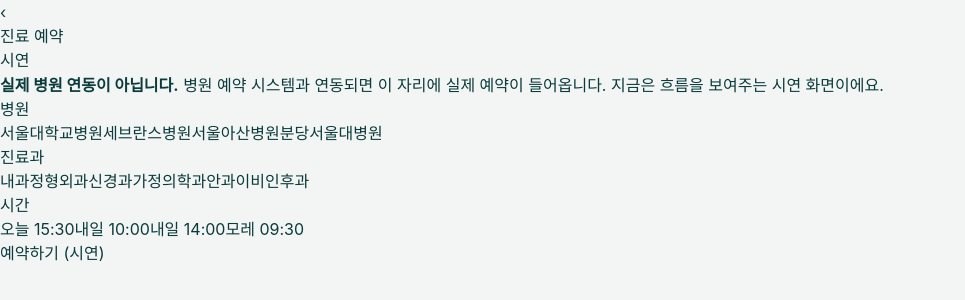
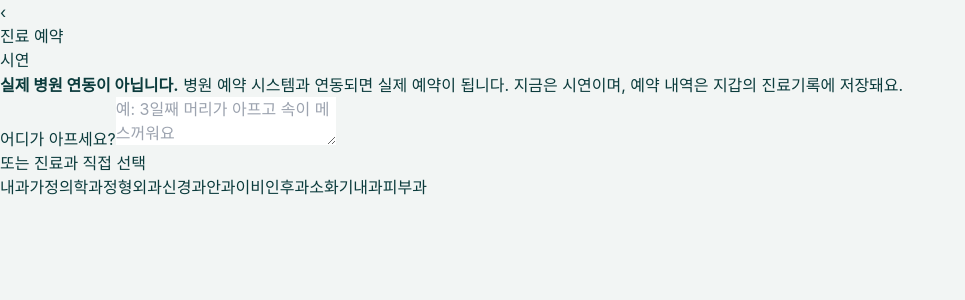
Before and after one commit to dandanyoou/medicalidentity, a React (Vite) app: page /booking in a window 1280 px wide. Shown: the top 300 px of the page, without its empty margins (0-965 px from the left). Built offline with nearby package versions, Linux system fonts and the light colour scheme.

Commit message:
feat(booking): symptom→department→hospital→book pipeline, creates visit record

```diff
--- a/src/booking/BookingScreen.tsx
+++ b/src/booking/BookingScreen.tsx
@@ -1,26 +1,82 @@
-import { useEffect, useState } from "react";
+import { useEffect, useMemo, useState } from "react";
 import { Link } from "react-router-dom";
+import { searchSymptoms } from "../symptom-info/data";
+import { addVisit } from "../visits/store";
 
 /**
- * 진료 예약 — 시연(데모) 화면.
+ * 진료 예약 — 증상에서 출발하는 파이프라인.
  *
- * 중요: 실제 병원 예약 시스템과 연동되어 있지 않다. 병원 EMR·예약 시스템과의
- * 연동은 병원 파트너십이 선결이며, 그 전까지 이 화면은 "이런 흐름이 된다"를
- * 보여주는 시연일 뿐이다 — 가짜로 실제 예약이 되는 척하지 않는다.
+ *   어디가 아픈지 입력  →  추천 진료과  →  병원 선택  →  시간  →  예약
+ *
+ * "어느 과/어느 병원에 가야 하지?"를 증상에서 바로 풀어준다(기존 증상 엔진 재사용).
+ * 예약하면 지갑의 진료기록(Visit)으로 저장돼 수납·기록과 이어진다.
+ *
+ * 정직: 실제 병원 예약 시스템과 연동되어 있지 않다(시연). 다만 예약 '의도'는
+ * 진료기록에 실제로 저장된다 — 병원 연동이 생기면 이 자리에 실제 예약이 들어온다.
  */
-const DEMO_HOSPITALS = ["서울대학교병원", "세브란스병원", "서울아산병원", "분당서울대병원"];
-const DEMO_DEPTS = ["내과", "정형외과", "신경과", "가정의학과", "안과", "이비인후과"];
+const DEMO_HOSPITALS = [
+  "서울대학교병원",
+  "세브란스병원",
+  "서울아산병원",
+  "분당서울대병원",
+];
+const ALL_DEPTS = ["내과", "가정의학과", "정형외과", "신경과", "안과", "이비인후과", "소화기내과", "피부과"];
 const DEMO_SLOTS = ["오늘 15:30", "내일 10:00", "내일 14:00", "모레 09:30"];
+const MEMBER = "self";
+
+type Step = "symptom" | "hospital" | "time" | "done";
+
+function slotToDate(slot: string): string {
+  const d = new Date();
+  if (slot.startsWith("내일")) d.setDate(d.getDate() + 1);
+  else if (slot.startsWith("모레")) d.setDate(d.getDate() + 2);
+  return d.toISOString().slice(0, 10);
+}
 
 export function BookingScreen() {
   useEffect(() => {
     document.title = "진료 예약 (시연) — 가족 의료지갑";
   }, []);
 
-  const [hospital, setHospital] = useState(DEMO_HOSPITALS[0]);
-  const [dept, setDept] = useState(DEMO_DEPTS[0]);
-  const [slot, setSlot] = useState(DEMO_SLOTS[0]);
-  const [booked, setBooked] = useState(false);
+  const [step, setStep] = useState<Step>("symptom");
+  const [query, setQuery] = useState("");
+  const [dept, setDept] = useState<string | null>(null);
+  const [hospital, setHospital] = useState<string | null>(null);
+  const [slot, setSlot] = useState<string | null>(null);
+
+  const matches = useMemo(() => searchSymptoms(query), [query]);
+  const recommendedDepts = useMemo(
+    () => Array.from(new Set(matches.map((m) => m.mapQuery))),
+    [matches],
+  );
+
+  function pickDept(d: string) {
+    setDept(d);
+    setStep("hospital");
+  }
+
+  function confirmBooking() {
+    if (!dept || !hospital || !slot) return;
+    addVisit({
+      memberId: MEMBER,
+      hospital,
+      dept,
+      date: slotToDate(slot),
+      reason: query.trim() || "직접 선택",
+      amount: 0,
+      paid: false,
+      status: "예약",
+    });
+    setStep("done");
+  }
+
+  function reset() {
+    setStep("symptom");
+    setQuery("");
+    setDept(null);
+    setHospital(null);
+    setSlot(null);
+  }
 
   return (
     <div className="min-h-screen bg-[var(--paper)] md:px-6 md:py-10">
@@ -39,16 +95,146 @@ export function BookingScreen() {
           <span className="ml-1 rounded-full bg-[var(--ink)] px-2 py-0.5 font-data text-[10px] font-bold text-white">
             시연
           </span>
+          {step !== "symptom" && step !== "done" && (
+            <button
+              type="button"
+              onClick={() =>
+                setStep(step === "time" ? "hospital" : "symptom")
+              }
+              className="ml-auto text-xs font-semibold text-[var(--ink-2)] underline"
+            >
+              이전
+            </button>
+          )}
         </header>
 
         <main className="flex-1 overflow-y-auto px-5 pb-10 pt-5">
           <p className="mb-5 rounded-2xl border-l-4 border-[var(--ink)] bg-[var(--surface)] px-4 py-3 text-xs leading-relaxed text-[var(--ink-2)]">
-            <strong className="text-[var(--ink)]">실제 병원 연동이 아닙니다.</strong> 병원
-            예약 시스템과 연동되면 이 자리에 실제 예약이 들어옵니다. 지금은 흐름을 보여주는
-            시연 화면이에요.
+            <strong className="text-[var(--ink)]">실제 병원 연동이 아닙니다.</strong> 병원 예약
+            시스템과 연동되면 실제 예약이 됩니다. 지금은 시연이며, 예약 내역은 지갑의
+            진료기록에 저장돼요.
           </p>
 
-          {booked ? (
+          {step === "symptom" && (
+            <div>
+              <label className="mb-2 block text-sm font-bold text-[var(--ink)]">
+                어디가 아프세요?
+              </label>
+              <textarea
+                value={query}
+                onChange={(e) => setQuery(e.target.value)}
+                placeholder="예: 3일째 머리가 아프고 속이 메스꺼워요"
+                rows={2}
+                className="w-full resize-none rounded-2xl border border-[var(--mist)] bg-[var(--surface)] px-4 py-3 text-sm text-[var(--ink)] outline-none focus:border-[var(--ink)]"
+              />
+
+              {recommendedDepts.length > 0 && (
+                <div className="mt-4">
+                  <p className="mb-2 text-xs font-semibold text-[var(--ink-2)]">
+                    증상에 맞는 추천 진료과 — 눌러서 예약
+                  </p>
+                  <div className="flex flex-wrap gap-2">
+                    {recommendedDepts.map((d) => (
+                      <button
+                        key={d}
+                        type="button"
+                        onClick={() => pickDept(d)}
+                        className="rounded-2xl bg-[var(--ink)] px-4 py-2.5 text-sm font-bold text-white active:brightness-110"
+                      >
+                        {d} 예약 →
+                      </button>
+                    ))}
+                  </div>
+                </div>
+              )}
+
+              {query.trim().length > 0 && recommendedDepts.length === 0 && (
+                <p className="mt-3 rounded-2xl bg-[var(--surface)] px-4 py-3 text-xs text-[var(--ink-2)]">
+                  등록된 증상에서 진료과를 못 찾았어요. 아래에서 진료과를 직접 골라주세요.
+                </p>
+              )}
+
+              <div className="mt-6">
+                <p className="mb-2 text-xs font-semibold text-[var(--ink-2)]">
+                  또는 진료과 직접 선택
+                </p>
+                <div className="flex flex-wrap gap-2">
+                  {ALL_DEPTS.map((d) => (
+                    <button
+                      key={d}
+                      type="button"
+                      onClick={() => pickDept(d)}
+                      className="rounded-2xl border border-[var(--mist)] bg-[var(--surface)] px-3.5 py-2.5 text-sm font-semibold text-[var(--ink-2)] active:bg-[var(--paper)]"
+                    >
+                      {d}
+                    </button>
+                  ))}
+                </div>
+              </div>
+            </div>
+          )}
+
+          {step === "hospital" && (
+            <div>
+              <p className="mb-1 font-data text-[11px] text-[var(--ink-2)]">
+                {query.trim() ? `${query.trim()} · ` : ""}
+                {dept}
+              </p>
+              <p className="mb-4 text-sm font-bold text-[var(--ink)]">병원 선택</p>
+              <div className="flex flex-col gap-2">
+                {DEMO_HOSPITALS.map((h) => (
+                  <button
+                    key={h}
+                    type="button"
+                    onClick={() => {
+                      setHospital(h);
+                      setStep("time");
+                    }}
+                    className="flex items-center justify-between rounded-2xl border border-[var(--mist)] bg-[var(--surface)] px-4 py-3.5 text-left text-sm font-semibold text-[var(--ink)] active:bg-[var(--paper)]"
+                  >
+                    {h}
+                    <span className="text-[var(--ink-2)]">›</span>
+                  </button>
+                ))}
+              </div>
+            </div>
+          )}
+
+          {step === "time" && (
+            <div>
+              <p className="mb-1 font-data text-[11px] text-[var(--ink-2)]">
+                {hospital} · {dept}
+              </p>
+              <p className="mb-4 text-sm font-bold text-[var(--ink)]">시간 선택</p>
+              <div className="mb-5 flex flex-wrap gap-2">
+                {DEMO_SLOTS.map((s) => (
+                  <button
+                    key={s}
+                    type="button"
+                    onClick={() => setSlot(s)}
+                    aria-pressed={slot === s}
+                    className={`rounded-2xl px-3.5 py-2.5 text-sm font-semibold transition ${
+                      slot === s
+                        ? "bg-[var(--ink)] text-white"
+                        : "border border-[var(--mist)] bg-[var(--surface)] text-[var(--ink-2)]"
+                    }`}
+                  >
+                    {s}
+                  </button>
+                ))}
+              </div>
+              <button
+                type="button"
+                disabled={!slot}
+                onClick={confirmBooking}
+                className="w-full rounded-2xl bg-[var(--ink)] py-3.5 text-base font-bold text-white transition active:brightness-110 disabled:bg-[var(--mist)] disabled:text-[var(--ink-2)]"
+              >
+                예약하기 (시연)
+              </button>
+            </div>
+          )}
+
+          {step === "done" && (
             <section className="animate-reveal-in rounded-[28px] bg-[var(--surface)] p-6 text-center shadow-[0_2px_24px_rgba(11,59,60,0.09)]">
               <div className="mx-auto mb-3 flex h-12 w-12 items-center justify-center rounded-full bg-[var(--refund)]/12 text-2xl">
                 ✓
@@ -58,79 +244,30 @@ export function BookingScreen() {
                 {hospital} · {dept}
               </p>
               <p className="font-data text-sm font-bold text-[var(--ink)]">{slot}</p>
+              {query.trim() && (
+                <p className="mt-1 text-xs text-[var(--ink-2)]">사유: {query.trim()}</p>
+              )}
               <p className="mt-3 text-[11px] leading-relaxed text-[var(--ink-2)]">
-                실제 서비스에서는 병원에서 예약이 확정되고 알림톡으로 안내됩니다.
+                지갑의 진료기록에 저장됐어요. 실제 서비스에서는 병원에서 예약이 확정되고
+                알림톡으로 안내됩니다.
               </p>
+              <Link
+                to="/billing"
+                className="mt-4 block w-full rounded-2xl bg-[var(--ink)] py-3 text-sm font-bold text-white active:brightness-110"
+              >
+                진료기록에서 보기
+              </Link>
               <button
                 type="button"
-                onClick={() => setBooked(false)}
-                className="mt-4 w-full rounded-2xl border border-[var(--mist)] py-3 text-sm font-bold text-[var(--ink-2)] active:bg-[var(--paper)]"
+                onClick={reset}
+                className="mt-2 w-full rounded-2xl border border-[var(--mist)] py-3 text-sm font-bold text-[var(--ink-2)] active:bg-[var(--paper)]"
               >
                 다시 예약
               </button>
             </section>
-          ) : (
-            <div className="flex flex-col gap-4">
-              <Field label="병원">
-                <Picker options={DEMO_HOSPITALS} value={hospital} onChange={setHospital} />
-              </Field>
-              <Field label="진료과">
-                <Picker options={DEMO_DEPTS} value={dept} onChange={setDept} />
-              </Field>
-              <Field label="시간">
-                <Picker options={DEMO_SLOTS} value={slot} onChange={setSlot} />
-              </Field>
-
-              <button
-                type="button"
-                onClick={() => setBooked(true)}
-                className="mt-1 w-full rounded-2xl bg-[var(--ink)] py-3.5 text-base font-bold text-white active:brightness-110"
-              >
-                예약하기 (시연)
-              </button>
-            </div>
           )}
         </main>
       </div>
     </div>
   );
 }
-
-function Field({ label, children }: { label: string; children: React.ReactNode }) {
-  return (
-    <div>
-      <div className="mb-2 px-1 text-sm font-bold text-[var(--ink)]">{label}</div>
-      {children}
-    </div>
-  );
-}
-
-function Picker({
-  options,
-  value,
-  onChange,
-}: {
-  options: string[];
-  value: string;
-  onChange: (v: string) => void;
-}) {
-  return (
-    <div className="flex flex-wrap gap-2">
-      {options.map((o) => (
-        <button
-          key={o}
-          type="button"
-          onClick={() => onChange(o)}
-          aria-pressed={value === o}
-          className={`rounded-2xl px-3.5 py-2.5 text-sm font-semibold transition ${
-            value === o
-              ? "bg-[var(--ink)] text-white"
-              : "border border-[var(--mist)] bg-[var(--surface)] text-[var(--ink-2)]"
-          }`}
-        >
-          {o}
-        </button>
-      ))}
-    </div>
-  );
-}
```
Also changed, not shown: 1 other file (tests, documents, lock files or other folders).
